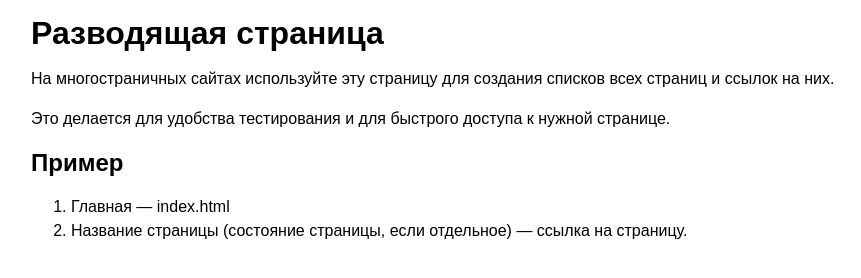
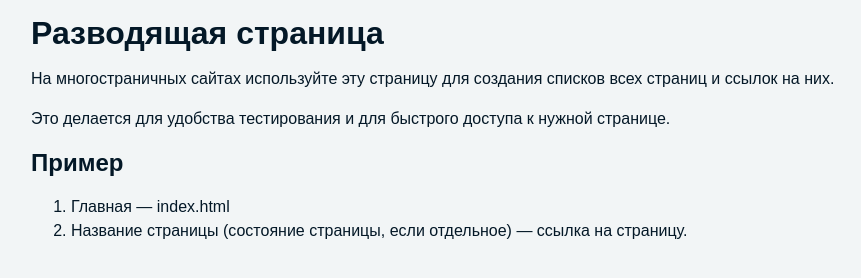
Before and after one commit to bazarovstas/smart-device, a website: page source/sitemap.html in a window 1280 px wide. Shown: the whole page, without its empty margins (1-862 px from the left). Drawn offline with nearby package versions, Linux system fonts and the light colour scheme; files that its build step writes are made by us from their sources.

Commit message:
Добавлены переменные; заготовка шапки

```diff
--- /dev/null
+++ b/source/sass/blocks/main-header.scss
@@ -0,0 +1,5 @@
+@import "./variables.scss";
+
+.main-header {
+  background-color: $color-default-black;
+}
--- a/source/sass/style.scss
+++ b/source/sass/style.scss
@@ -17,7 +17,7 @@
 
 // Blocks
 // ---------------------------------
-
+@import "blocks/main-header";
 @import "blocks/btn";
 @import "blocks/modal";
 
--- a/source/sass/variables.scss
+++ b/source/sass/variables.scss
@@ -3,17 +3,24 @@
 
 // Default
 
-$color-default-black:               #000000;
-$color-default-white:               #ffffff;
+$color-default-black:               #041827;
+$color-default-white:               #f2f5f6;
 $color-transparent:                 rgba(255, 255, 255, 0);
 
 // Project palette
 // для нейминга цветов используем https://www.htmlcsscolor.com/hex/334482
 
+$color-white:                       #ffffff;
+$color-deep-sky-blue:               #00b2ff;
+$color-shades-of-whisper:           #ebebeb;
+
 $color-neon-blue:                   #2c39f2;
 $color-torch-red:                   #ff1553;
 
 // Gradient
+
+$form-fill-input:                         rgba(4, 20, 39, 0.15);
+$form-fill:                               rgba(4, 24, 39, 0.5);
 
 $black-to-right:                    linear-gradient(90deg, rgba(0, 0, 0, 0.75) 0%, rgba(0, 0, 0, 0) 75%);
 
```
Also changed, not shown: source/index.html (+8 -2 lines).
